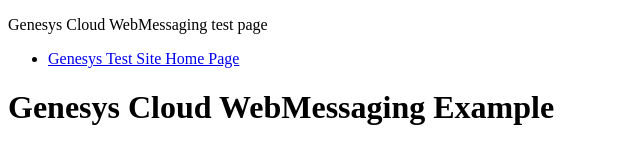
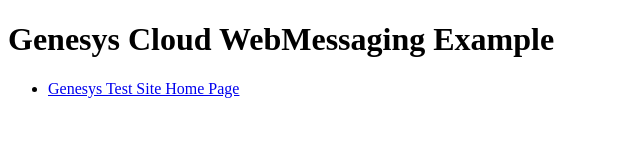
Before and after one commit to API-Training-Team/webchat_webmessaging, a plain HTML site: page webmessaging.html in a window 1280 px wide. Shown: the whole page, without its empty margins (0-640 px from the left). Drawn offline with Linux system fonts and the light colour scheme.

Commit message:
Update webmessaging.html

```diff
--- a/webmessaging.html
+++ b/webmessaging.html
@@ -1,16 +1,17 @@
 <!DOCTYPE html>
-<p>Genesys Cloud WebMessaging test page</p>
 
-	<ul>
-		<li> <a href="index.html">Genesys Test Site Home Page</a> </li>
-	</ul>
 <head lang="en">
     <meta charset="UTF-8">
     <title>Genesys Cloud WebMessaging Example</title>
 </head>
 <body>
 
-    <h1>Genesys Cloud WebMessaging Example</h1>
+	<h1>Genesys Cloud WebMessaging Example</h1>
+
+
+	<ul>
+		<li> <a href="index.html">Genesys Test Site Home Page</a> </li>
+	</ul>
 
 <script type="text/javascript" charset="utf-8">
   (function (g, e, n, es, ys) {
```
